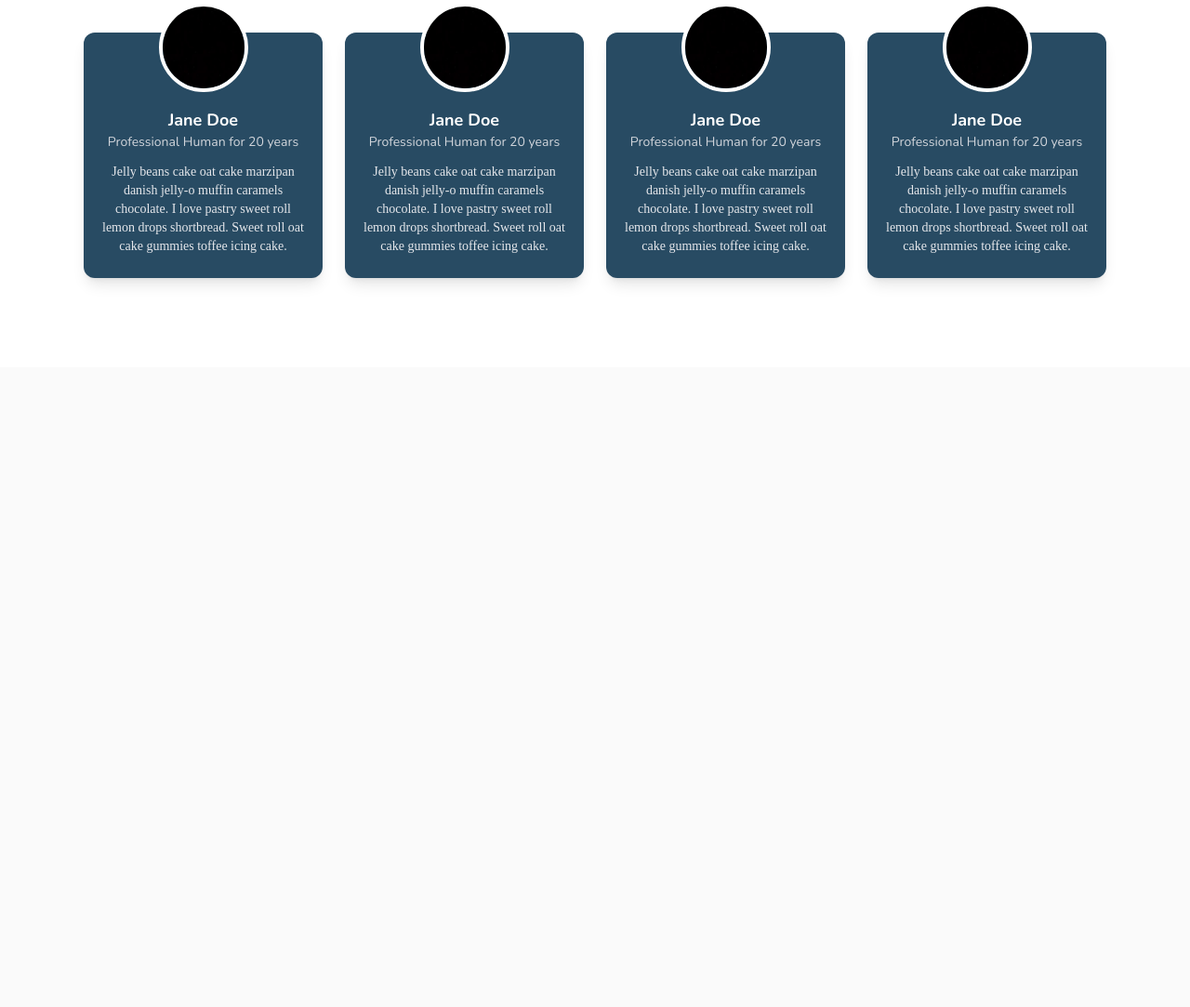
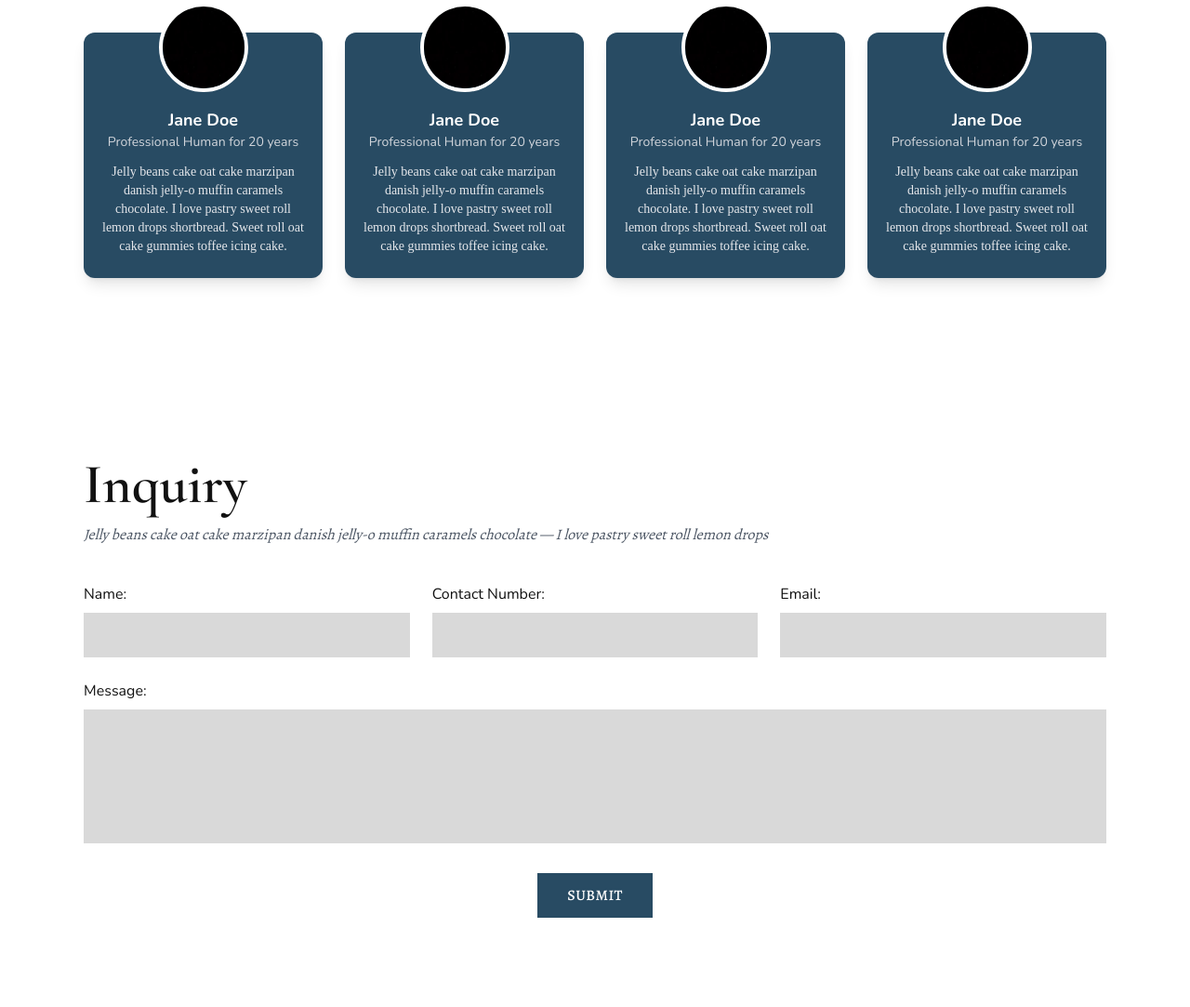
Before and after one commit to Valiant49/websys_views, a website: page index.html in a window 1280 px wide. Shown: the part 3483-4566 px from the top of the page at 93% size. Before the commit the page ends 3878 px from the top, so only its background shows below. Drawn offline with nearby package versions, Linux system fonts and the light colour scheme.

Commit message:
inquiry page

```diff
--- a/index.html
+++ b/index.html
@@ -352,5 +352,67 @@
     </div>
 
 </section>
+
+<!-- ================= INQUIRY SECTION ================= -->
+<section class="bg-white py-16 sm:py-20 lg:py-24 px-6 sm:px-10 lg:px-[90px]">
+
+    <h2 class="font-cormorant text-4xl sm:text-5xl lg:text-6xl text-[#111] mb-2 sm:mb-3">
+        Inquiry
+    </h2>
+
+    <p class="font-alegreya italic text-sm sm:text-base text-gray-600 mb-8 sm:mb-10">
+        Jelly beans cake oat cake marzipan danish jelly-o muffin caramels chocolate — I love pastry sweet roll lemon drops
+    </p>
+
+    <form class="flex flex-col gap-5 sm:gap-6">
+
+        <!-- Name / Contact Number / Email -->
+        <div class="grid grid-cols-1 sm:grid-cols-3 gap-5 sm:gap-6">
+
+            <div class="flex flex-col">
+                <label for="name" class="font-nunito text-sm sm:text-base text-[#111] mb-2">
+                    Name:
+                </label>
+                <input type="text" id="name" name="name"
+                       class="h-11 sm:h-12 bg-secondary px-4 font-nunito text-sm text-[#353535] focus:outline-none focus:ring-2 focus:ring-primary">
+            </div>
+
+            <div class="flex flex-col">
+                <label for="contact" class="font-nunito text-sm sm:text-base text-[#111] mb-2">
+                    Contact Number:
+                </label>
+                <input type="tel" id="contact" name="contact"
+                       class="h-11 sm:h-12 bg-secondary px-4 font-nunito text-sm text-[#353535] focus:outline-none focus:ring-2 focus:ring-primary">
+            </div>
+
+            <div class="flex flex-col">
+                <label for="email" class="font-nunito text-sm sm:text-base text-[#111] mb-2">
+                    Email:
+                </label>
+                <input type="email" id="email" name="email"
+                       class="h-11 sm:h-12 bg-secondary px-4 font-nunito text-sm text-[#353535] focus:outline-none focus:ring-2 focus:ring-primary">
+            </div>
+
+        </div>
+
+        <!-- Message -->
+        <div class="flex flex-col">
+            <label for="message" class="font-nunito text-sm sm:text-base text-[#111] mb-2">
+                Message:
+            </label>
+            <textarea id="message" name="message" rows="6"
+                      class="bg-secondary px-4 py-3 font-nunito text-sm text-[#353535] resize-none focus:outline-none focus:ring-2 focus:ring-primary">
+            </textarea>
+        </div>
+
+        <!-- Submit -->
+        <button type="submit"
+                class="mt-2 w-fit px-8 py-3 bg-primary text-white font-alegreya font-medium text-sm sm:text-base tracking-wide self-center transition duration-300 hover:bg-primary-hover">
+            SUBMIT
+        </button>
+
+    </form>
+
+</section>
 </body>
 </html>
```
Also changed, not shown: assets/css/output.css.
